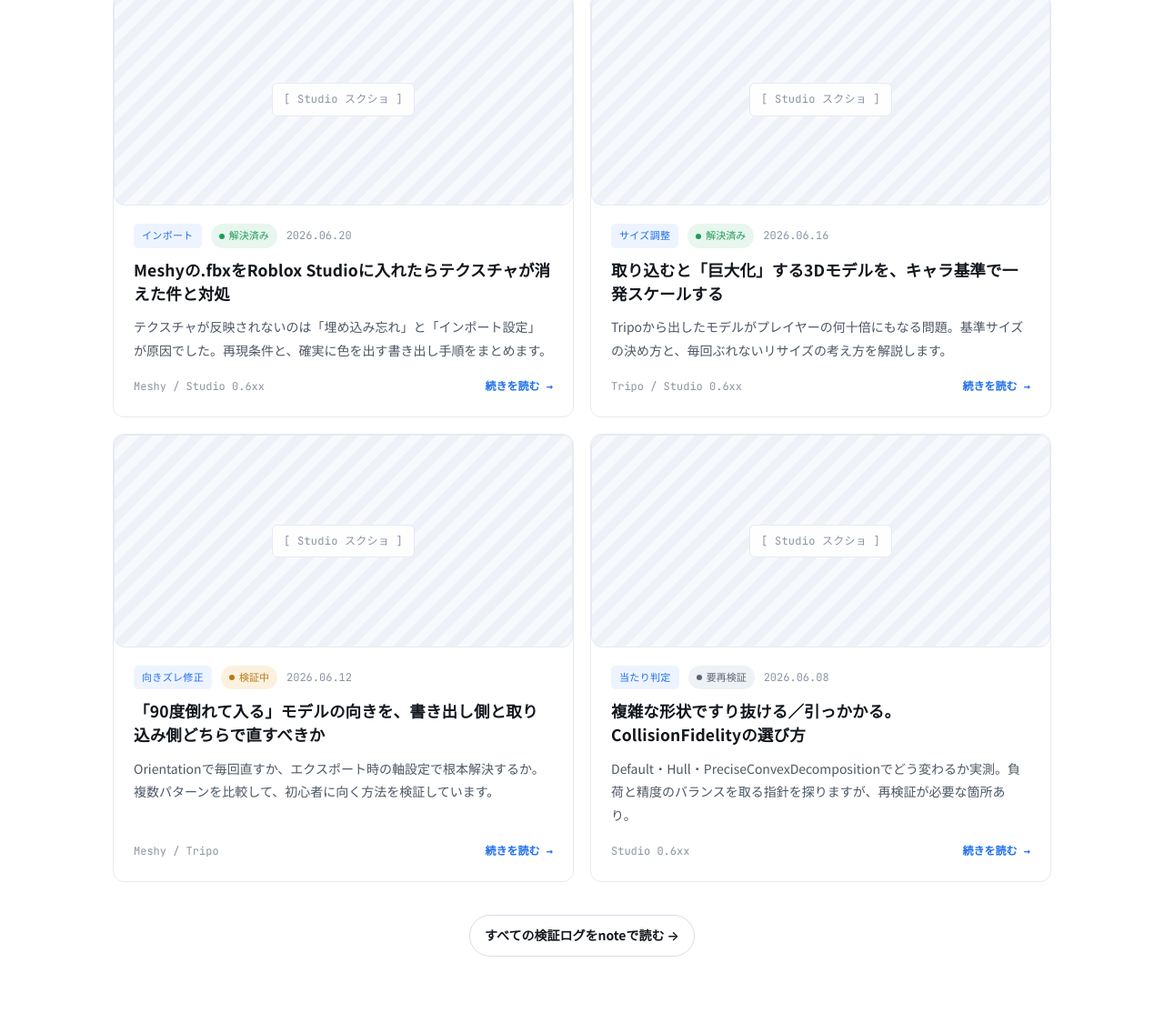
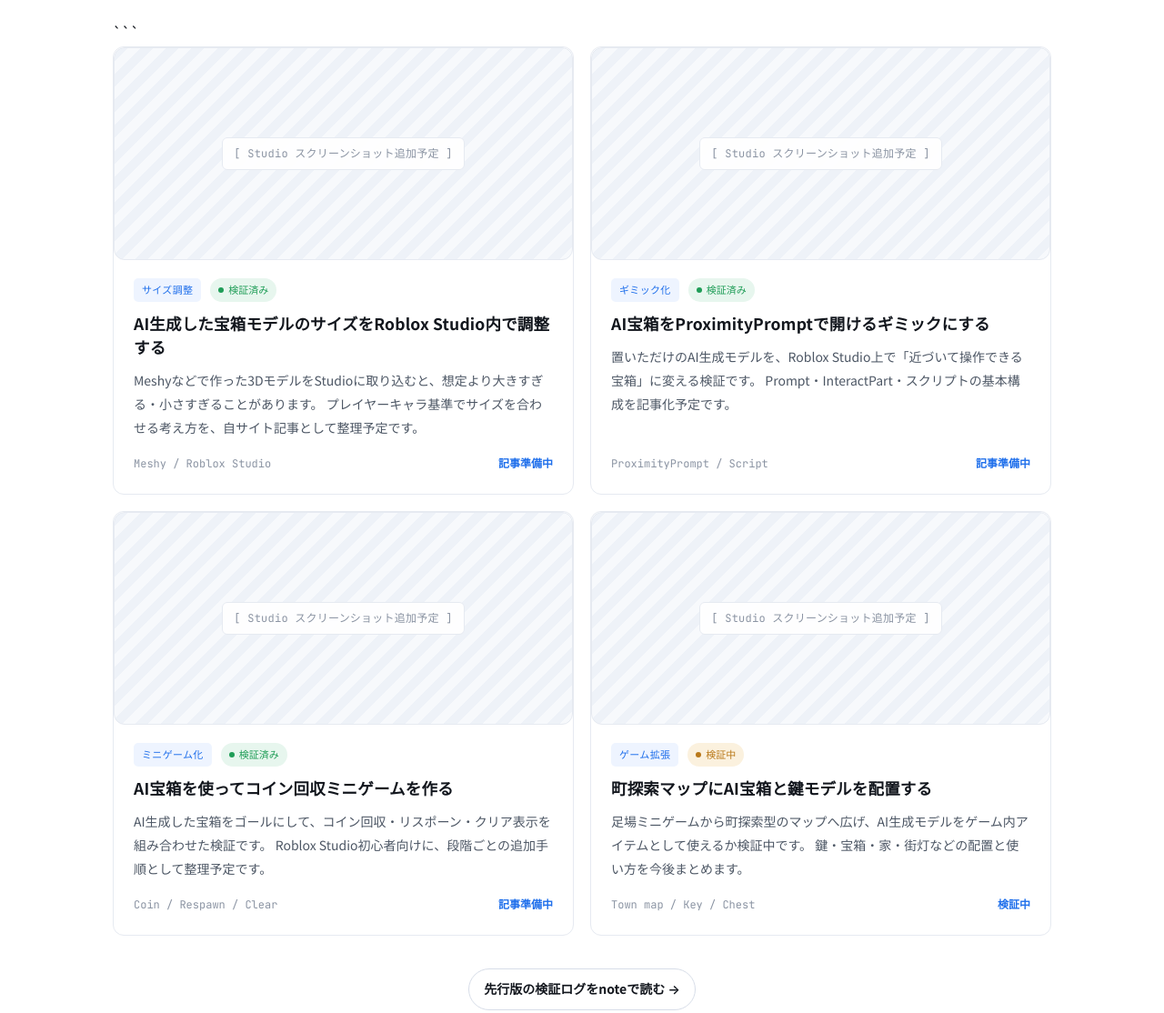
Before and after one commit to yuuya06ai/roblox-ai-model-lab, a plain HTML site: page index.html in a window 1280 px wide. Shown: the part 2862-3976 px from the top of the page at 91% size. Drawn offline with Linux system fonts and the light colour scheme.

Commit message:
Update index.html

````diff
--- a/index.html
+++ b/index.html
@@ -211,77 +211,104 @@
 </section>
 
 <!-- ===================== Logs ===================== -->
+
 <section class="section" id="logs">
   <div class="wrap">
     <div class="section-head">
       <span class="eyebrow">Latest logs</span>
       <h2>最新の検証ログ</h2>
-      <p>検証日・使用ツール・結果（解決 / 検証中）を明記しています。※下記はサンプル表示です。</p>
+      <p>
+        Roblox StudioでAI生成3Dモデルを実際に扱った検証テーマを整理しています。
+        自サイト内の記事ページは順次追加予定です。詳細な検証メモは先行してnoteにまとめています。
+      </p>
     </div>
 
+```
 <div class="log-list">
 
   <article class="log-card">
-        <div class="log-thumb ph"><span class="ph-tag">[ Studio スクショ ]</span></div>
+    <div class="log-thumb ph"><span class="ph-tag">[ Studio スクリーンショット追加予定 ]</span></div>
     <div class="log-body">
       <div class="log-meta">
-            <span class="tag tag-cat">インポート</span>
-            <span class="status solved">解決済み</span>
-            <span>2026.06.20</span>
+        <span class="tag tag-cat">サイズ調整</span>
+        <span class="status solved">検証済み</span>
       </div>
-          <h3><a href="#logs">Meshyの.fbxをRoblox Studioに入れたらテクスチャが消えた件と対処</a></h3>
-          <p class="excerpt">テクスチャが反映されないのは「埋め込み忘れ」と「インポート設定」が原因でした。再現条件と、確実に色を出す書き出し手順をまとめます。</p>
-          <div class="log-foot"><span>Meshy / Studio 0.6xx</span><span class="more">続きを読む →</span></div>
+      <h3>AI生成した宝箱モデルのサイズをRoblox Studio内で調整する</h3>
+      <p class="excerpt">
+        Meshyなどで作った3DモデルをStudioに取り込むと、想定より大きすぎる・小さすぎることがあります。
+        プレイヤーキャラ基準でサイズを合わせる考え方を、自サイト記事として整理予定です。
+      </p>
+      <div class="log-foot">
+        <span>Meshy / Roblox Studio</span>
+        <span class="more">記事準備中</span>
+      </div>
     </div>
   </article>
 
   <article class="log-card">
-        <div class="log-thumb ph"><span class="ph-tag">[ Studio スクショ ]</span></div>
+    <div class="log-thumb ph"><span class="ph-tag">[ Studio スクリーンショット追加予定 ]</span></div>
     <div class="log-body">
       <div class="log-meta">
-            <span class="tag tag-cat">サイズ調整</span>
-            <span class="status solved">解決済み</span>
-            <span>2026.06.16</span>
+        <span class="tag tag-cat">ギミック化</span>
+        <span class="status solved">検証済み</span>
       </div>
-          <h3><a href="#logs">取り込むと「巨大化」する3Dモデルを、キャラ基準で一発スケールする</a></h3>
-          <p class="excerpt">Tripoから出したモデルがプレイヤーの何十倍にもなる問題。基準サイズの決め方と、毎回ぶれないリサイズの考え方を解説します。</p>
-          <div class="log-foot"><span>Tripo / Studio 0.6xx</span><span class="more">続きを読む →</span></div>
+      <h3>AI宝箱をProximityPromptで開けるギミックにする</h3>
+      <p class="excerpt">
+        置いただけのAI生成モデルを、Roblox Studio上で「近づいて操作できる宝箱」に変える検証です。
+        Prompt・InteractPart・スクリプトの基本構成を記事化予定です。
+      </p>
+      <div class="log-foot">
+        <span>ProximityPrompt / Script</span>
+        <span class="more">記事準備中</span>
+      </div>
     </div>
   </article>
 
   <article class="log-card">
-        <div class="log-thumb ph"><span class="ph-tag">[ Studio スクショ ]</span></div>
+    <div class="log-thumb ph"><span class="ph-tag">[ Studio スクリーンショット追加予定 ]</span></div>
     <div class="log-body">
       <div class="log-meta">
-            <span class="tag tag-cat">向きズレ修正</span>
-            <span class="status testing">検証中</span>
-            <span>2026.06.12</span>
+        <span class="tag tag-cat">ミニゲーム化</span>
+        <span class="status solved">検証済み</span>
       </div>
-          <h3><a href="#logs">「90度倒れて入る」モデルの向きを、書き出し側と取り込み側どちらで直すべきか</a></h3>
-          <p class="excerpt">Orientationで毎回直すか、エクスポート時の軸設定で根本解決するか。複数パターンを比較して、初心者に向く方法を検証しています。</p>
-          <div class="log-foot"><span>Meshy / Tripo</span><span class="more">続きを読む →</span></div>
+      <h3>AI宝箱を使ってコイン回収ミニゲームを作る</h3>
+      <p class="excerpt">
+        AI生成した宝箱をゴールにして、コイン回収・リスポーン・クリア表示を組み合わせた検証です。
+        Roblox Studio初心者向けに、段階ごとの追加手順として整理予定です。
+      </p>
+      <div class="log-foot">
+        <span>Coin / Respawn / Clear</span>
+        <span class="more">記事準備中</span>
+      </div>
     </div>
   </article>
 
   <article class="log-card">
-        <div class="log-thumb ph"><span class="ph-tag">[ Studio スクショ ]</span></div>
+    <div class="log-thumb ph"><span class="ph-tag">[ Studio スクリーンショット追加予定 ]</span></div>
     <div class="log-body">
       <div class="log-meta">
-            <span class="tag tag-cat">当たり判定</span>
-            <span class="status retest">要再検証</span>
-            <span>2026.06.08</span>
+        <span class="tag tag-cat">ゲーム拡張</span>
+        <span class="status testing">検証中</span>
       </div>
-          <h3><a href="#logs">複雑な形状ですり抜ける／引っかかる。CollisionFidelityの選び方</a></h3>
-          <p class="excerpt">Default・Hull・PreciseConvexDecompositionでどう変わるか実測。負荷と精度のバランスを取る指針を探りますが、再検証が必要な箇所あり。</p>
-          <div class="log-foot"><span>Studio 0.6xx</span><span class="more">続きを読む →</span></div>
+      <h3>町探索マップにAI宝箱と鍵モデルを配置する</h3>
+      <p class="excerpt">
+        足場ミニゲームから町探索型のマップへ広げ、AI生成モデルをゲーム内アイテムとして使えるか検証中です。
+        鍵・宝箱・家・街灯などの配置と使い方を今後まとめます。
+      </p>
+      <div class="log-foot">
+        <span>Town map / Key / Chest</span>
+        <span class="more">検証中</span>
+      </div>
     </div>
   </article>
 
 </div>
 
 <div class="section-foot">
-      <a class="btn btn-ghost" href="https://note.com/yu_papa_ai" target="_blank" rel="noopener">すべての検証ログをnoteで読む →</a>
+  <a class="btn btn-ghost" href="https://note.com/yu_papa_ai" target="_blank" rel="noopener">先行版の検証ログをnoteで読む →</a>
 </div>
+```
+
   </div>
 </section>
 
````
Lines whose indentation alone changed are shown as unchanged.
